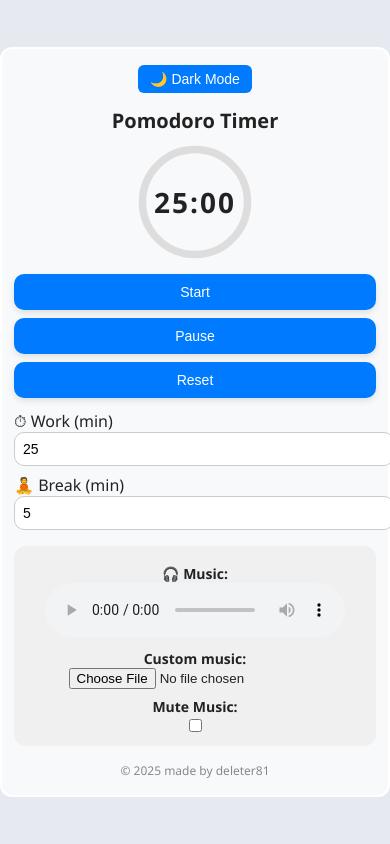
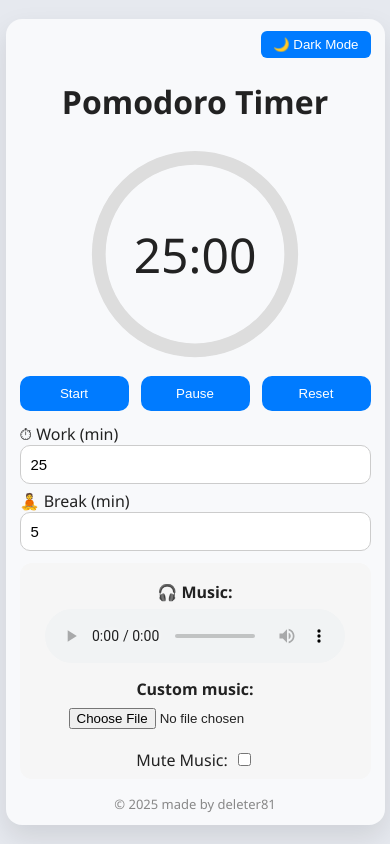
Before and after one commit to deleter81/Pomodoro.app.deleter81, a plain HTML site: page index.html in a window 390 px wide. Drawn offline with Linux system fonts and the light colour scheme.

Commit message:
Update style.css

```diff
--- a/style.css
+++ b/style.css
@@ -16,21 +16,17 @@ body.dark {
 }
 
 .container {
-    position: relative;
-    width: 100%;
-    max-width: 440px;
+    max-width: 375px;
+    width: 90%;
     background: #f8f9fb;
-    border: 2px solid white;
     border-radius: 16px;
+    padding: 12px 14px;
+    text-align: center;
     box-shadow: 0 12px 28px rgba(0, 0, 0, 0.1);
-    padding: 20px 20px 16px 20px;
-    text-align: center;
-    transition: background 0.3s;
 }
 
 body.dark .container {
     background: #1e1e1e;
-    border: none;
 }
 
 .theme-wrapper {
@@ -40,36 +36,19 @@ body.dark .container {
 }
 
 .theme-toggle {
-    padding: 6px 12px;
-    font-size: 14px;
     background: #007bff;
     color: white;
+    padding: 6px 12px;
     border: none;
     border-radius: 6px;
     cursor: pointer;
-    transition: background 0.3s;
-}
-
-.theme-toggle:hover {
-    background: #0056b3;
-}
-
-body.dark .theme-toggle {
-    background: #444;
-    color: #fff;
-}
-
-h1 {
-    font-size: 24px;
-    font-weight: 600;
-    margin-bottom: 10px;
 }
 
 .timer-wrapper {
     position: relative;
-    width: 260px;
-    height: 260px;
-    margin: 0 auto 20px auto;
+    width: 220px;
+    height: 220px;
+    margin: 0 auto 12px auto;
 }
 
 .timer-wrapper svg {
@@ -86,12 +65,7 @@ h1 {
     top: 50%;
     left: 50%;
     transform: translate(-50%, -50%);
-    font-size: 64px;
-    font-weight: bold;
-    letter-spacing: 2px;
-    width: 100%;
-    text-align: center;
-    line-height: 1;
+    font-size: 48px;
 }
 
 circle.bg {
@@ -112,41 +86,26 @@ circle.progress {
 .controls {
     display: flex;
     gap: 12px;
-    margin-bottom: 16px;
+    margin-bottom: 12px;
 }
 
 .controls button {
     flex: 1;
     padding: 10px;
-    border: none;
     background: #007bff;
     color: white;
-    font-size: 15px;
+    border: none;
     border-radius: 10px;
     cursor: pointer;
-    box-shadow: 0 3px 6px rgba(0, 0, 0, 0.1);
-    transition: background 0.3s, transform 0.2s;
-}
-
-.controls button:active {
-    transform: scale(0.98);
-}
-
-.controls button.paused {
-    background: #6c757d;
 }
 
 .settings {
-    display: flex;
-    flex-direction: column;
-    gap: 10px;
-    margin-bottom: 16px;
+    margin-bottom: 12px;
 }
 
 .input-group {
-    display: flex;
-    flex-direction: column;
-    align-items: flex-start;
+    margin-bottom: 6px;
+    text-align: left;
 }
 
 input[type="number"] {
@@ -155,42 +114,45 @@ input[type="number"] {
     font-size: 15px;
     border: 1px solid #ccc;
     border-radius: 10px;
-    transition: border-color 0.3s, box-shadow 0.3s;
-}
-
-input[type="number"]:focus {
-    border-color: #007bff;
-    outline: none;
-    box-shadow: 0 0 5px rgba(0, 123, 255, 0.5);
-}
-
-body.dark input[type="number"] {
-    background: #444;
-    border: 1px solid #666;
-    color: #fff;
+    box-sizing: border-box;
 }
 
 .music-section {
-    margin-top: 16px;
-    padding: 12px;
-    background: #f0f0f0;
+    margin-top: 12px;
+    padding: 8px;
+    background: #f6f6f6;
     border-radius: 12px;
+    text-align: center;
 }
 
 body.dark .music-section {
-    background: #2a2a2a;
+    background: #222222;
 }
 
-.music-section label {
+.music-section .music-group {
+    margin: 10px 0;
+}
+
+.music-group label {
+    font-weight: bold;
+    display: block;
+    margin-bottom: 6px;
+}
+
+.music-section input[type="file"] {
+    margin-bottom: 10px;
+}
+
+.mute-wrapper {
+    display: flex;
+    justify-content: center;
+    align-items: center;
+    gap: 6px;
     margin-top: 8px;
-    display: block;
-    font-weight: bold;
-    font-size: 14px;
 }
 
 .footer {
     margin-top: 16px;
-    text-align: center;
     font-size: 13px;
     color: #888;
 }
@@ -272,62 +234,3 @@ body.dark .modal-content button:hover {
         opacity: 1;
     }
 }
-
-@media (max-width: 480px) {
-    .container {
-        padding: 16px 12px;
-        border-radius: 12px;
-        max-width: 100%;
-        box-shadow: none;
-    }
-
-    .theme-wrapper {
-        justify-content: center;
-        margin-bottom: 8px;
-    }
-
-    h1 {
-        font-size: 20px;
-        margin-bottom: 8px;
-    }
-
-    .timer-wrapper {
-        width: 120px;
-        height: 120px;
-        margin-bottom: 12px;
-    }
-
-    .timer {
-        font-size: 28px;
-    }
-
-    .controls {
-        flex-direction: column;
-        gap: 8px;
-        margin-bottom: 12px;
-    }
-
-    .controls button {
-        font-size: 14px;
-        padding: 10px;
-    }
-
-    .settings {
-        gap: 8px;
-        margin-bottom: 12px;
-    }
-
-    input[type="number"] {
-        font-size: 14px;
-        padding: 8px;
-    }
-
-    .music-section {
-        font-size: 14px;
-        padding: 10px;
-    }
-
-    .footer {
-        font-size: 12px;
-    }
-}
```
